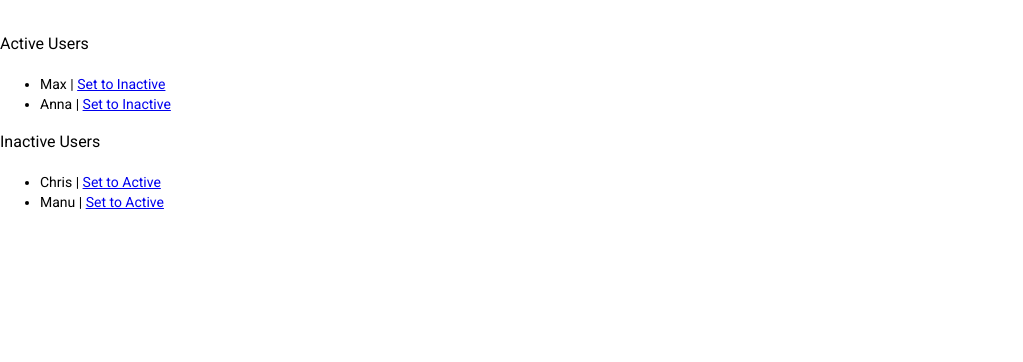
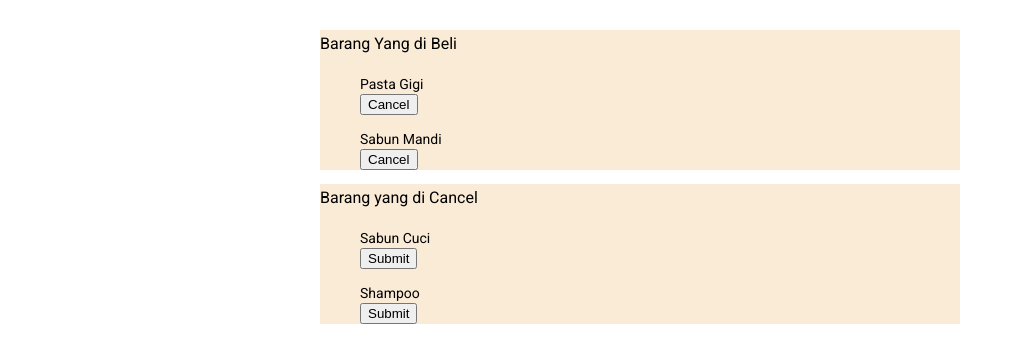
Before and after one commit to zettacamp-dinda-kalista/dinda_zettacamp_catfish, an Angular app in the folder angular_master/: page / in a window 1280 px wide. Shown: the top 362 px of the page, without its empty margins (0-1023 px from the left). Built offline with nearby package versions, Linux system fonts and the light colour scheme.

Commit message:
changed style in the card

```diff
--- a/angular_master/src/app/card-list/card/card.component.css
+++ b/angular_master/src/app/card-list/card/card.component.css
@@ -3,3 +3,13 @@
     margin: 10px 0;
     padding: 10px 0;
   }
+  .card{
+    background-color: antiquewhite;
+    width: 50%;
+    margin-left: auto;
+    margin-right: auto;
+    display: block;
+}
+.list-group{
+  list-style-type: none;
+}
--- a/angular_master/src/app/card-list/card/card.component.html
+++ b/angular_master/src/app/card-list/card/card.component.html
@@ -1,5 +1,7 @@
-<h3>Active Users</h3>
-<ul class="list-group">
-  <li class="list-group-item" *ngFor="let user of users; let i = index"> {{ user }} | <a href="#" (click)="onSetToInactive(i)">Set to Inactive</a>
-  </li>
-</ul>
+<div class="card">
+  <h3>Barang Yang di Beli</h3>
+  <ul class="list-group" *ngFor="let user of users; let i = index">
+    <li class="list-group-item" > {{ user }} </li>
+    <button type="button" (click)="onSetToInactive(i)">Cancel</button>
+  </ul>
+</div>
--- a/angular_master/src/app/card-list/new-card/new-card.component.css
+++ b/angular_master/src/app/card-list/new-card/new-card.component.css
@@ -0,0 +1,10 @@
+.card{
+    background-color: antiquewhite;
+    width: 50%;
+    margin-left: auto;
+    margin-right: auto;
+    display: block;
+}
+.list-group{
+    list-style-type: none;
+  }
--- a/angular_master/src/app/card-list/new-card/new-card.component.html
+++ b/angular_master/src/app/card-list/new-card/new-card.component.html
@@ -1,5 +1,8 @@
-<h3>Inactive Users</h3>
-<ul class="list-group">
-  <li class="list-group-item" *ngFor="let user of users; let i = index"> {{ user }} | <a href="#" (click)="onSetToActive(i)">Set to Active</a>
-  </li>
-</ul>
+<div class="card">
+  <h3>Barang yang di Cancel</h3>
+  <ul class="list-group" *ngFor="let user of users; let i = index">
+    <li class="list-group-item"> {{ user }}
+    </li>
+    <button type="button" (click)="onSetToActive(i)">Submit</button>
+  </ul>
+</div>
--- a/angular_master/src/app/card-list/users.service.ts
+++ b/angular_master/src/app/card-list/users.service.ts
@@ -4,8 +4,8 @@ import { CounterService } from './counter.service';
 
 @Injectable()
 export class UserService {
-  activeUsers = ['Max', 'Anna'];
-  inactiveUsers = ['Chris', 'Manu'];
+  activeUsers = ['Pasta Gigi', 'Sabun Mandi'];
+  inactiveUsers = ['Sabun Cuci', 'Shampoo'];
 
   constructor(private counterService: CounterService) {}
 
```
